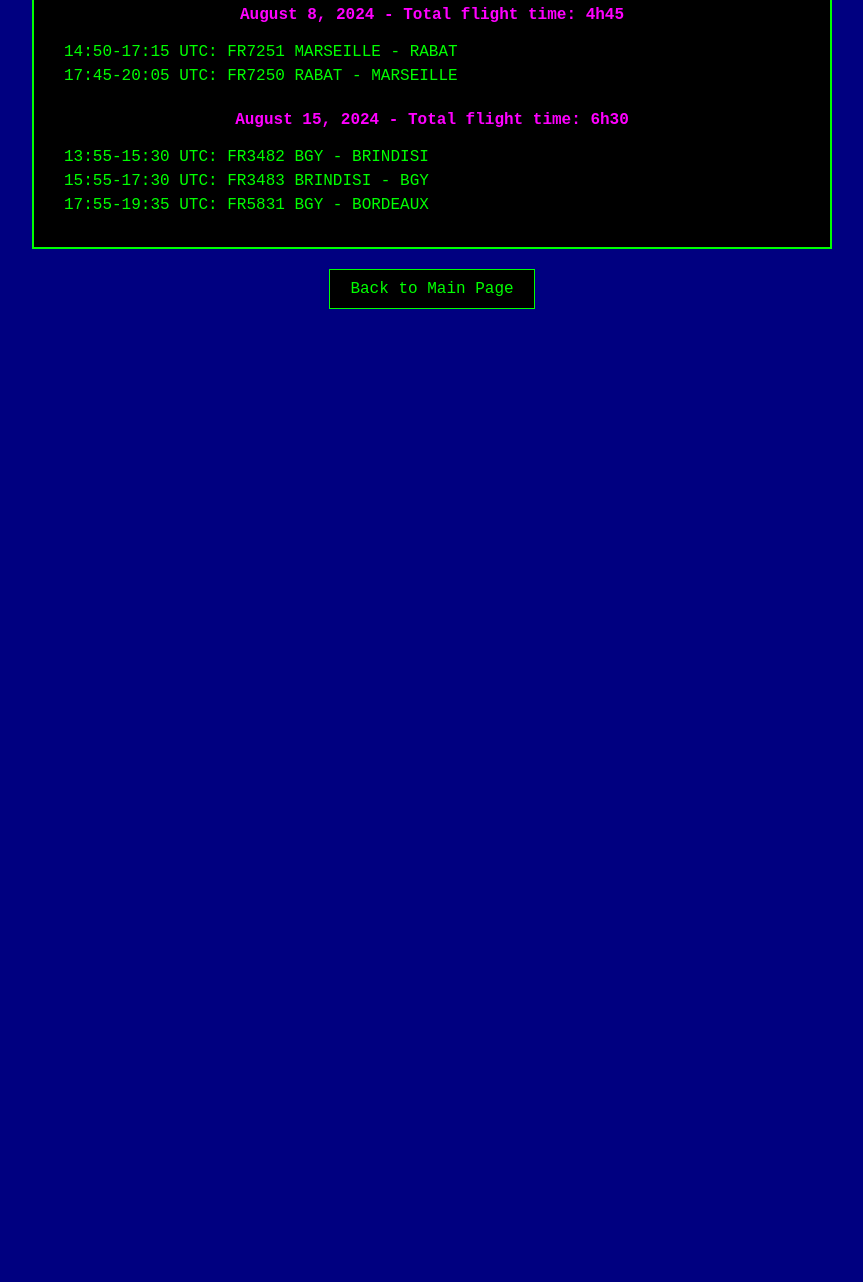
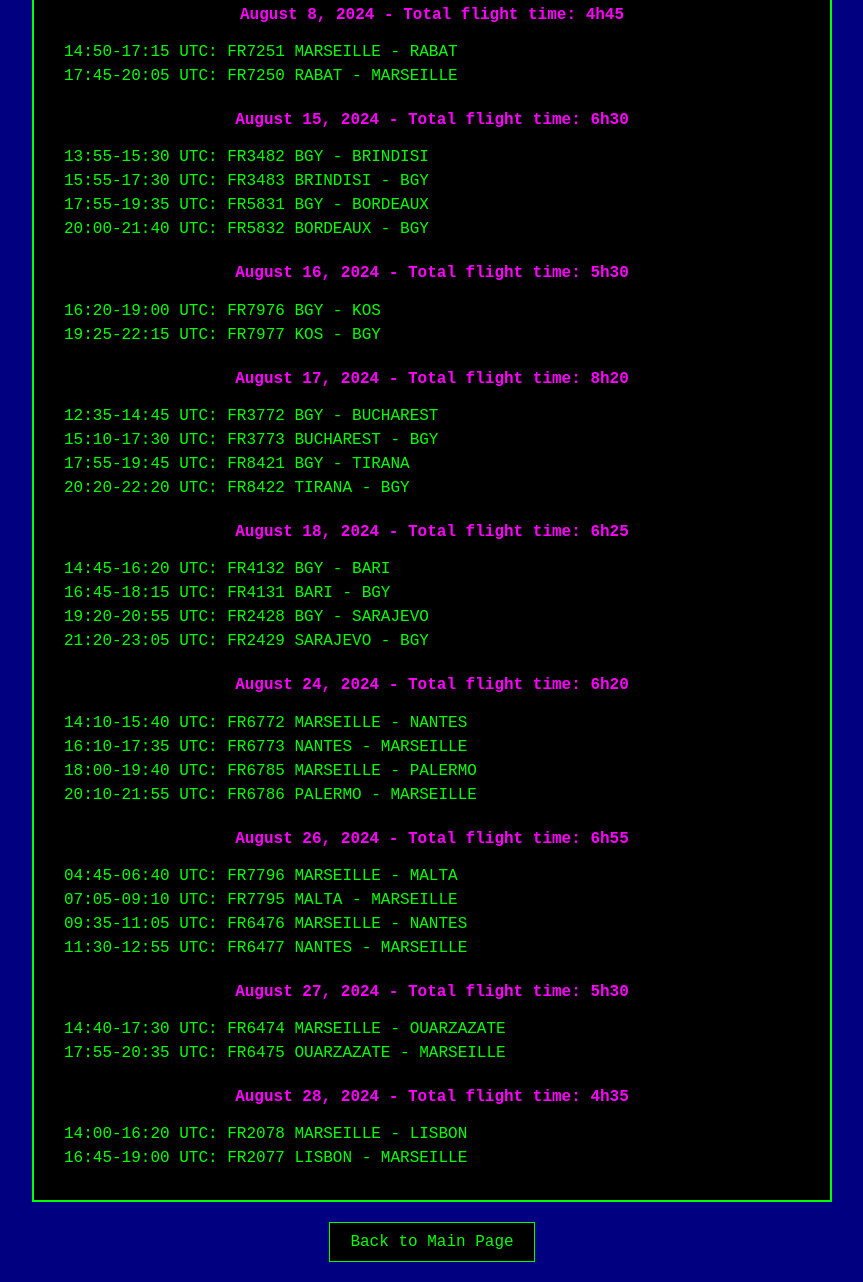
Before and after one commit to leoalaplage/flights, a plain HTML site: page index.html in a window 1280 px wide. Shown: the part 803-2085 px from the top of the page, without its empty margins (208-1071 px from the left). Before the commit the page ends 1132 px from the top, so only its background shows below. Drawn offline with Linux system fonts and the light colour scheme.

Commit message:
index.html

```diff
--- a/index.html
+++ b/index.html
@@ -132,11 +132,77 @@
         flights: [
             { time: '13:55-15:30 UTC', route: 'FR3482 BGY - BRINDISI' },
             { time: '15:55-17:30 UTC', route: 'FR3483 BRINDISI - BGY' },
-                    { time: '17:55-19:35 UTC', route: 'FR5831 BGY - BORDEAUX' }
+            { time: '17:55-19:35 UTC', route: 'FR5831 BGY - BORDEAUX' },
+            { time: '20:00-21:40 UTC', route: 'FR5832 BORDEAUX - BGY' }
+        ]
+    },
+    {
+        date: 'August 16, 2024',
+        totalFlightTime: '5h30',
+        flights: [
+            { time: '16:20-19:00 UTC', route: 'FR7976 BGY - KOS' },
+            { time: '19:25-22:15 UTC', route: 'FR7977 KOS - BGY' }
+        ]
+    },
+    {
+        date: 'August 17, 2024',
+        totalFlightTime: '8h20',
+        flights: [
+            { time: '12:35-14:45 UTC', route: 'FR3772 BGY - BUCHAREST' },
+            { time: '15:10-17:30 UTC', route: 'FR3773 BUCHAREST - BGY' },
+            { time: '17:55-19:45 UTC', route: 'FR8421 BGY - TIRANA' },
+            { time: '20:20-22:20 UTC', route: 'FR8422 TIRANA - BGY' }
+        ]
+    },
+    {
+        date: 'August 18, 2024',
+        totalFlightTime: '6h25',
+        flights: [
+            { time: '14:45-16:20 UTC', route: 'FR4132 BGY - BARI' },
+            { time: '16:45-18:15 UTC', route: 'FR4131 BARI - BGY' },
+            { time: '19:20-20:55 UTC', route: 'FR2428 BGY - SARAJEVO' },
+            { time: '21:20-23:05 UTC', route: 'FR2429 SARAJEVO - BGY' }
+        ]
+    },
+    {
+        date: 'August 24, 2024',
+        totalFlightTime: '6h20',
+        flights: [
+            { time: '14:10-15:40 UTC', route: 'FR6772 MARSEILLE - NANTES' },
+            { time: '16:10-17:35 UTC', route: 'FR6773 NANTES - MARSEILLE' },
+            { time: '18:00-19:40 UTC', route: 'FR6785 MARSEILLE - PALERMO' },
+            { time: '20:10-21:55 UTC', route: 'FR6786 PALERMO - MARSEILLE' }
+        ]
+    },
+    {
+        date: 'August 26, 2024',
+        totalFlightTime: '6h55',
+        flights: [
+            { time: '04:45-06:40 UTC', route: 'FR7796 MARSEILLE - MALTA' },
+            { time: '07:05-09:10 UTC', route: 'FR7795 MALTA - MARSEILLE' },
+            { time: '09:35-11:05 UTC', route: 'FR6476 MARSEILLE - NANTES' },
+            { time: '11:30-12:55 UTC', route: 'FR6477 NANTES - MARSEILLE' }
+        ]
+    },
+    {
+        date: 'August 27, 2024',
+        totalFlightTime: '5h30',
+        flights: [
+            { time: '14:40-17:30 UTC', route: 'FR6474 MARSEILLE - OUARZAZATE' },
+            { time: '17:55-20:35 UTC', route: 'FR6475 OUARZAZATE - MARSEILLE' }
+        ]
+    },
+    {
+        date: 'August 28, 2024',
+        totalFlightTime: '4h35',
+        flights: [
+            { time: '14:00-16:20 UTC', route: 'FR2078 MARSEILLE - LISBON' },
+            { time: '16:45-19:00 UTC', route: 'FR2077 LISBON - MARSEILLE' }
         ]
     }
     // Add more flights here
 ];
+
 
         const flightInfoDiv = document.getElementById('flight-info');
         flightInfoDiv.innerHTML = '';
```
Lines whose indentation alone changed are shown as unchanged.
